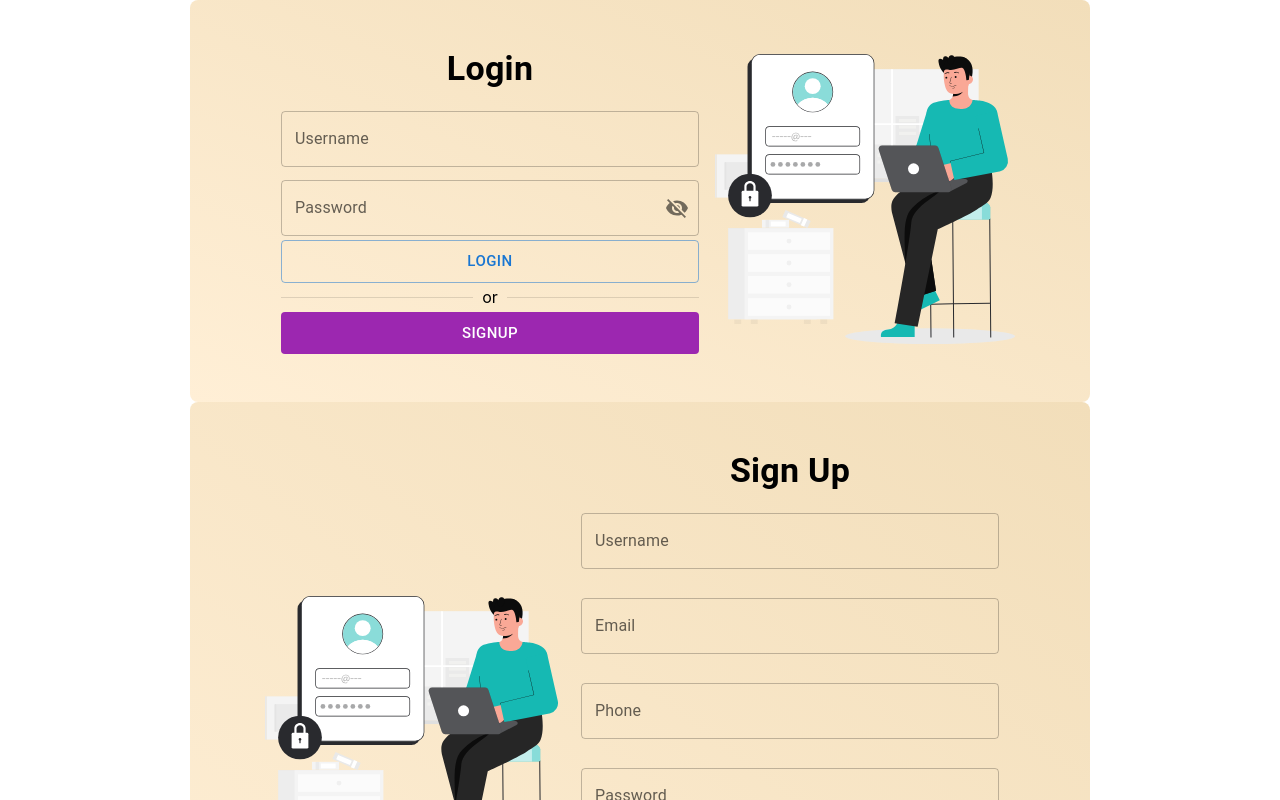
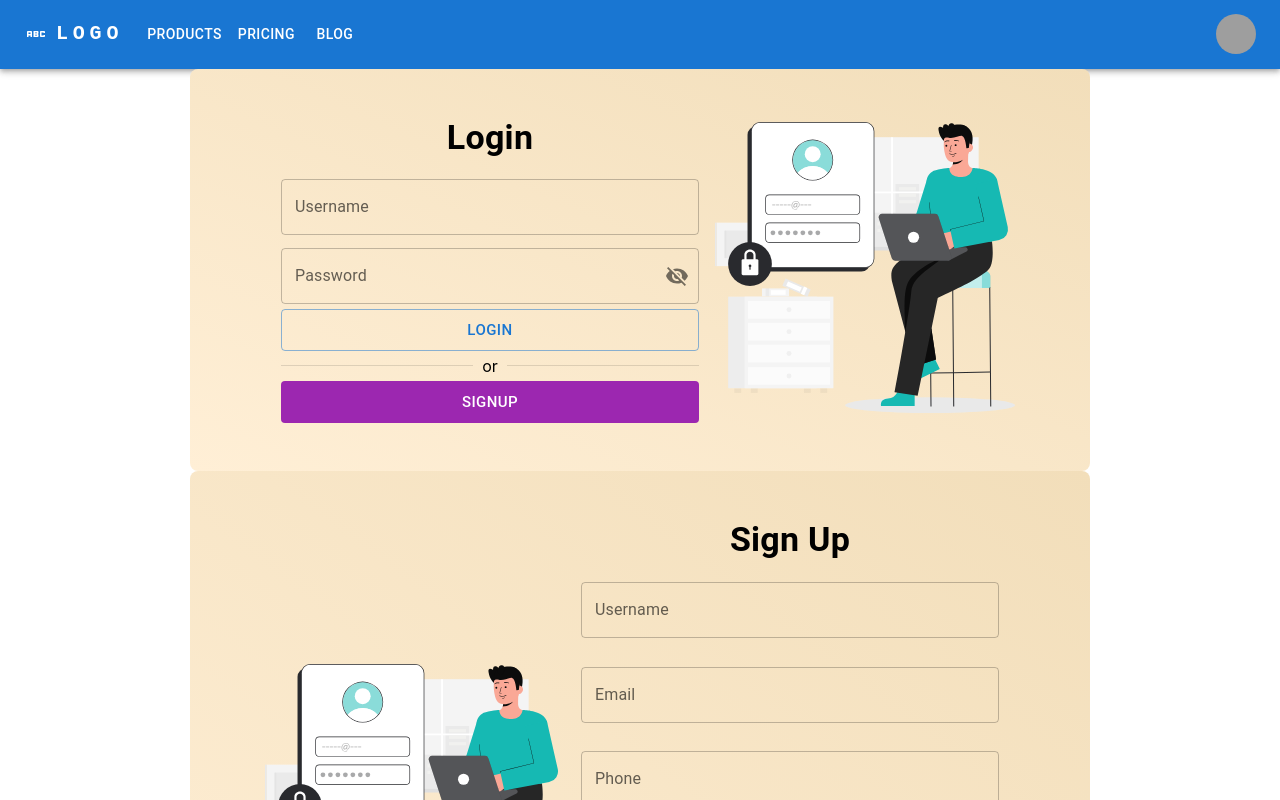
Before and after one commit to goutamprajapat/NotifyMe, a React (Create React App) app: page / in a window 1280 px wide. Shown: the top 800 px of the page. Built offline with nearby package versions, Linux system fonts and the light colour scheme; grey boxes are pictures that could not be loaded.

Commit message:
add Navbar In header.js

```diff
--- a/src/App.js
+++ b/src/App.js
@@ -1,12 +1,15 @@
 import "./App.css";
-import Login from "./components/Form/Login"
-import SignIn from "./components/Form/SignIn"
+import Header from "./components/Header/Header";
+import Login from "./components/Form/Login";
+import SignUp from "./components/Form/SignUp";
 const App = () => {
-   return <>
-   <Login/>
-   <SignIn/>
-
-   </>;
+   return (
+      <>
+      <Header/>
+         <Login />
+         <SignUp />
+      </>
+   );
 };
 
 export default App;
--- a/src/components/Form/SignIn.js
+++ b/src/components/Form/SignUp.js
@@ -8,7 +8,7 @@
    Grid,
 } from "@mui/material";
 import image from "../../Images/login.svg";
-const SignIn = () => {
+const SignUp = () => {
    return (
       <Grid
          Elevation
@@ -111,4 +111,4 @@
    );
 };
 
-export default SignIn;
+export default SignUp;
--- /dev/null
+++ b/src/components/Header/Header.js
@@ -0,0 +1,168 @@
+import * as React from "react";
+import {
+   AppBar,
+   Box,
+   Toolbar,
+   IconButton,
+   Typography,
+   Menu,
+   MenuItem,
+   Tooltip,
+   Button,
+   Avatar,
+   Container,
+} from "@mui/material";
+import { ViewDayOutlined, AbcOutlined } from "@mui/icons-material";
+
+const pages = ["Products", "Pricing", "Blog"];
+const settings = ["Profile", "Account", "Dashboard", "Logout"];
+
+const Header = () => {
+   const [anchorElNav, setAnchorElNav] = React.useState(null);
+   const [anchorElUser, setAnchorElUser] = React.useState(null);
+
+   const handleOpenNavMenu = (event) => {
+      setAnchorElNav(event.currentTarget);
+   };
+   const handleOpenUserMenu = (event) => {
+      setAnchorElUser(event.currentTarget);
+   };
+
+   const handleCloseNavMenu = () => {
+      setAnchorElNav(null);
+   };
+
+   const handleCloseUserMenu = () => {
+      setAnchorElUser(null);
+   };
+
+   return (
+      <AppBar position="static">
+         <Container maxWidth="xl">
+            <Toolbar disableGutters>
+               <AbcOutlined
+                  sx={{ display: { xs: "none", md: "flex" }, mr: 1 }}
+               />
+               <Typography
+                  variant="h6"
+                  noWrap
+                  component="a"
+                  href="/"
+                  sx={{
+                     mr: 2,
+                     display: { xs: "none", md: "flex" },
+                     fontFamily: "monospace",
+                     fontWeight: 700,
+                     letterSpacing: ".3rem",
+                     color: "inherit",
+                     textDecoration: "none",
+                  }}
+               >
+                  LOGO
+               </Typography>
+
+               <Box sx={{ flexGrow: 1, display: { xs: "flex", md: "none" } }}>
+                  <IconButton
+                     size="large"
+                     aria-label="account of current user"
+                     aria-controls="menu-appbar"
+                     aria-haspopup="true"
+                     onClick={handleOpenNavMenu}
+                     color="inherit"
+                  >
+                     <ViewDayOutlined />
+                  </IconButton>
+                  <Menu
+                     id="menu-appbar"
+                     anchorEl={anchorElNav}
+                     anchorOrigin={{
+                        vertical: "bottom",
+                        horizontal: "left",
+                     }}
+                     keepMounted
+                     transformOrigin={{
+                        vertical: "top",
+                        horizontal: "left",
+                     }}
+                     open={Boolean(anchorElNav)}
+                     onClose={handleCloseNavMenu}
+                     sx={{
+                        display: { xs: "block", md: "none" },
+                     }}
+                  >
+                     {pages.map((page) => (
+                        <MenuItem key={page} onClick={handleCloseNavMenu}>
+                           <Typography textAlign="center">{page}</Typography>
+                        </MenuItem>
+                     ))}
+                  </Menu>
+               </Box>
+               <AbcOutlined sx={{ display: { xs: "flex", md: "none" }, mr: 1 }} />
+               <Typography
+                  variant="h5"
+                  noWrap
+                  component="a"
+                  href=""
+                  sx={{
+                     mr: 2,
+                     display: { xs: "flex", md: "none" },
+                     flexGrow: 1,
+                     fontFamily: "monospace",
+                     fontWeight: 700,
+                     letterSpacing: ".3rem",
+                     color: "inherit",
+                     textDecoration: "none",
+                  }}
+               >
+                  LOGO
+               </Typography>
+               <Box sx={{ flexGrow: 1, display: { xs: "none", md: "flex" } }}>
+                  {pages.map((page) => (
+                     <Button
+                        key={page}
+                        onClick={handleCloseNavMenu}
+                        sx={{ my: 2, color: "white", display: "block" }}
+                     >
+                        {page}
+                     </Button>
+                  ))}
+               </Box>
+
+               <Box sx={{ flexGrow: 0 }}>
+                  <Tooltip title="Open settings">
+                     <IconButton onClick={handleOpenUserMenu} sx={{ p: 0 }}>
+                        <Avatar
+                           alt="Remy Sharp"
+                           src="/static/images/avatar/2.jpg"
+                        />
+                     </IconButton>
+                  </Tooltip>
+                  <Menu
+                     sx={{ mt: "45px" }}
+                     id="menu-appbar"
+                     anchorEl={anchorElUser}
+                     anchorOrigin={{
+                        vertical: "top",
+                        horizontal: "right",
+                     }}
+                     keepMounted
+                     transformOrigin={{
+                        vertical: "top",
+                        horizontal: "right",
+                     }}
+                     open={Boolean(anchorElUser)}
+                     onClose={handleCloseUserMenu}
+                  >
+                     {settings.map((setting) => (
+                        <MenuItem key={setting} onClick={handleCloseUserMenu}>
+                           <Typography textAlign="center">{setting}</Typography>
+                        </MenuItem>
+                     ))}
+                  </Menu>
+               </Box>
+            </Toolbar>
+         </Container>
+      </AppBar>
+   );
+};
+export default Header;
```
Also changed, not shown: src/Images/AppBarLogo.png (added).
